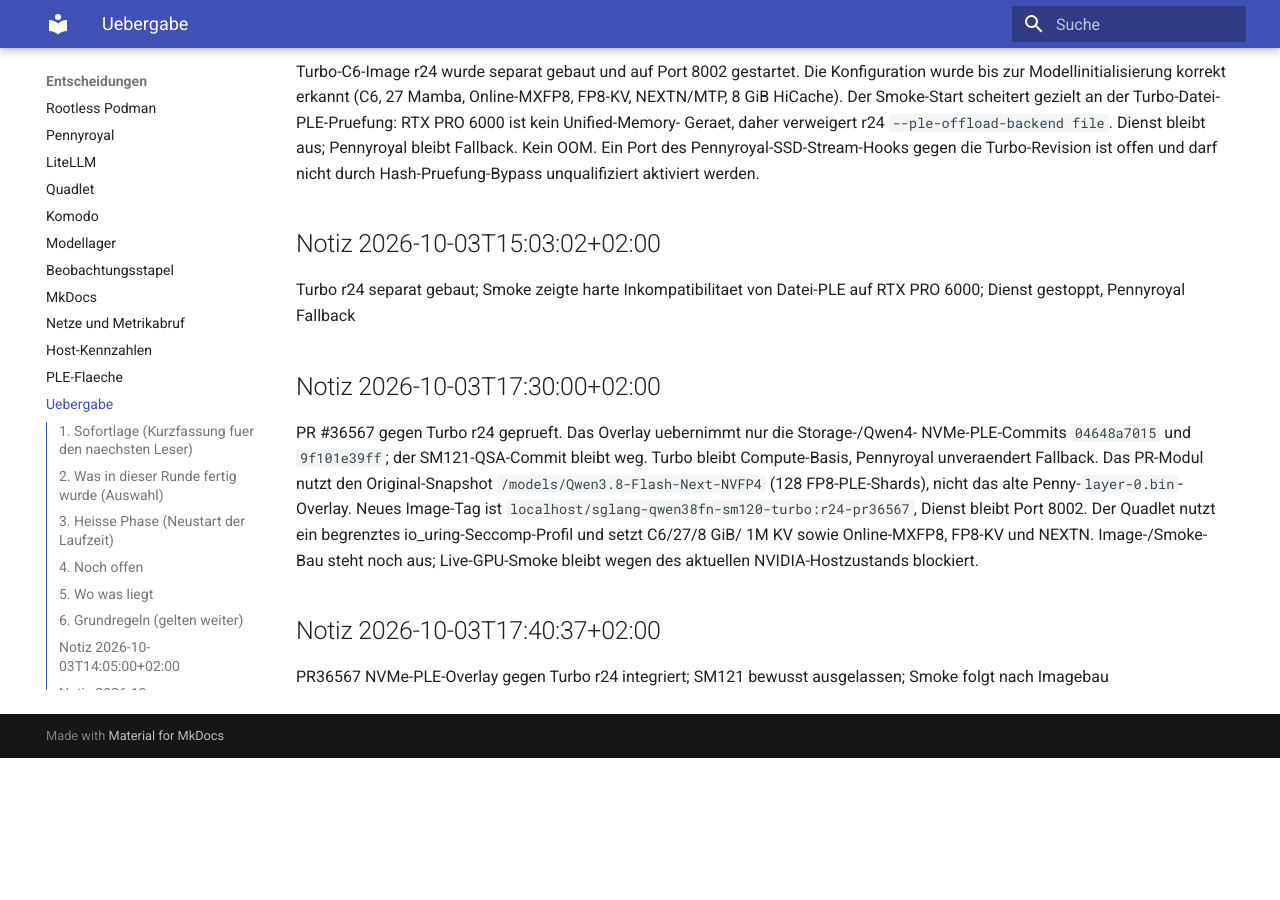
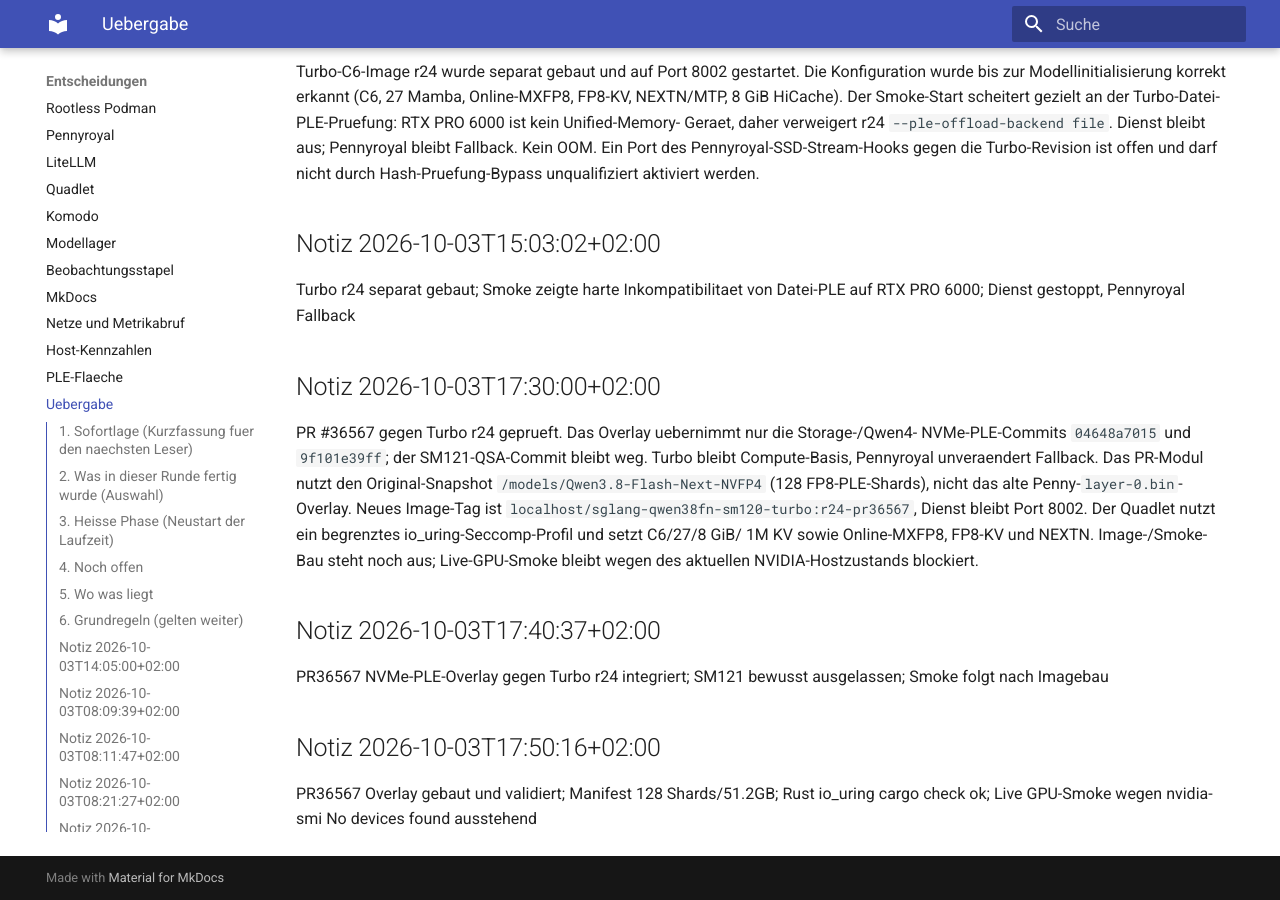
Before and after one commit to thomasdenk79-cyber/llm-infra-setup, an MkDocs documentation site: the page built from docs/HANDOFF.md, in a window 1280 px wide and 900 px high, scrolled down 10513 px. Built offline with MkDocs 1.6.1 and Material for MkDocs 9.7.7, drawn with Linux system fonts in a browser that asks for light colours; before the commit the page ends 11271 px from its top, so only the background shows below that; some of the changed text lies outside the part shown.

Commit message:
stand: 2026-10-03T17:50 gesichert (1 Dateien)

```diff
--- a/docs/HANDOFF.md
+++ b/docs/HANDOFF.md
@@ -1,4 +1,4 @@
-Zuletzt gesichert: 2026-10-03T17:40:37+02:00 durch `scripts/session-checkpoint.sh`
+Zuletzt gesichert: 2026-10-03T17:50:16+02:00 durch `scripts/session-checkpoint.sh`
 
 # Arbeitsstand und Uebergabe
 
@@ -437,3 +437,7 @@
 ## Notiz 2026-10-03T17:40:37+02:00
 
 PR36567 NVMe-PLE-Overlay gegen Turbo r24 integriert; SM121 bewusst ausgelassen; Smoke folgt nach Imagebau
+
+## Notiz 2026-10-03T17:50:16+02:00
+
+PR36567 Overlay gebaut und validiert; Manifest 128 Shards/51.2GB; Rust io_uring cargo check ok; Live GPU-Smoke wegen nvidia-smi No devices found ausstehend
```
